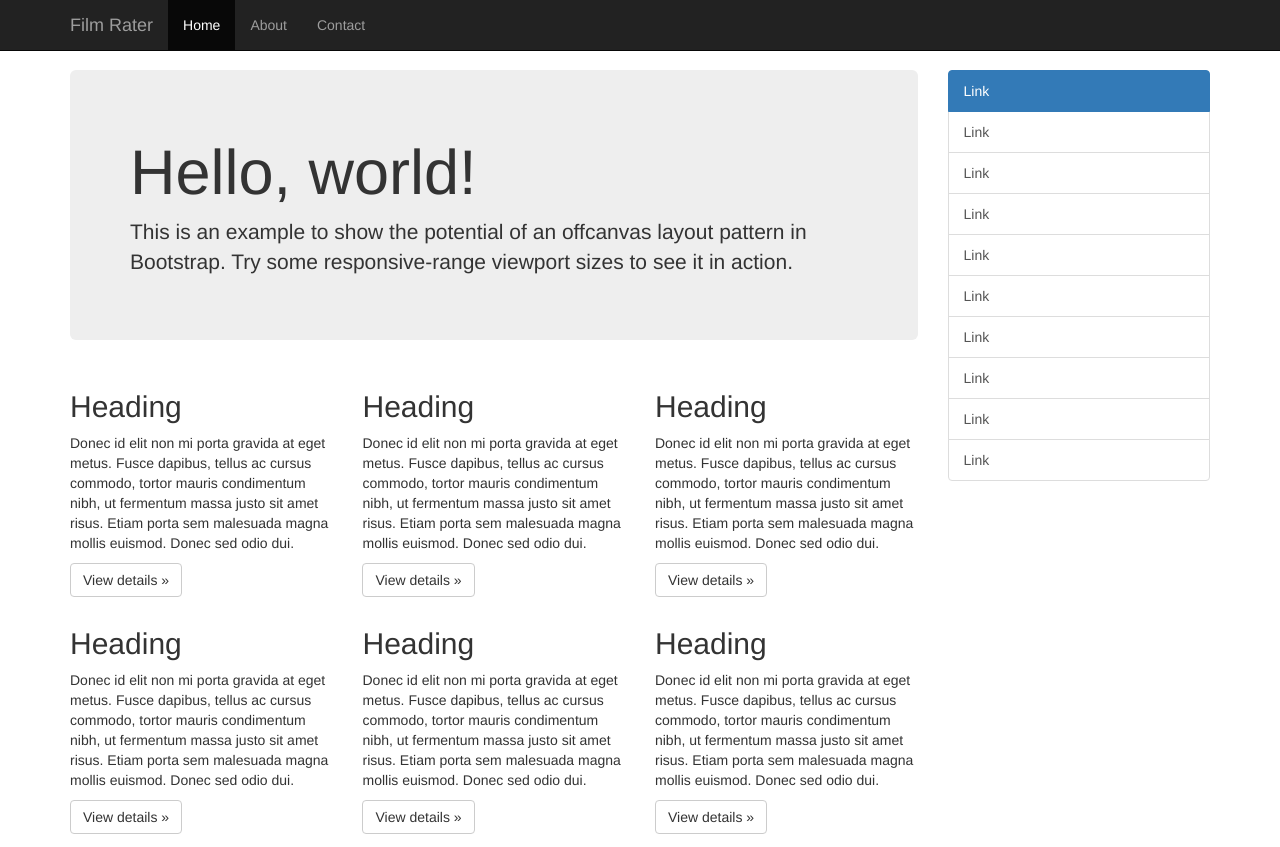
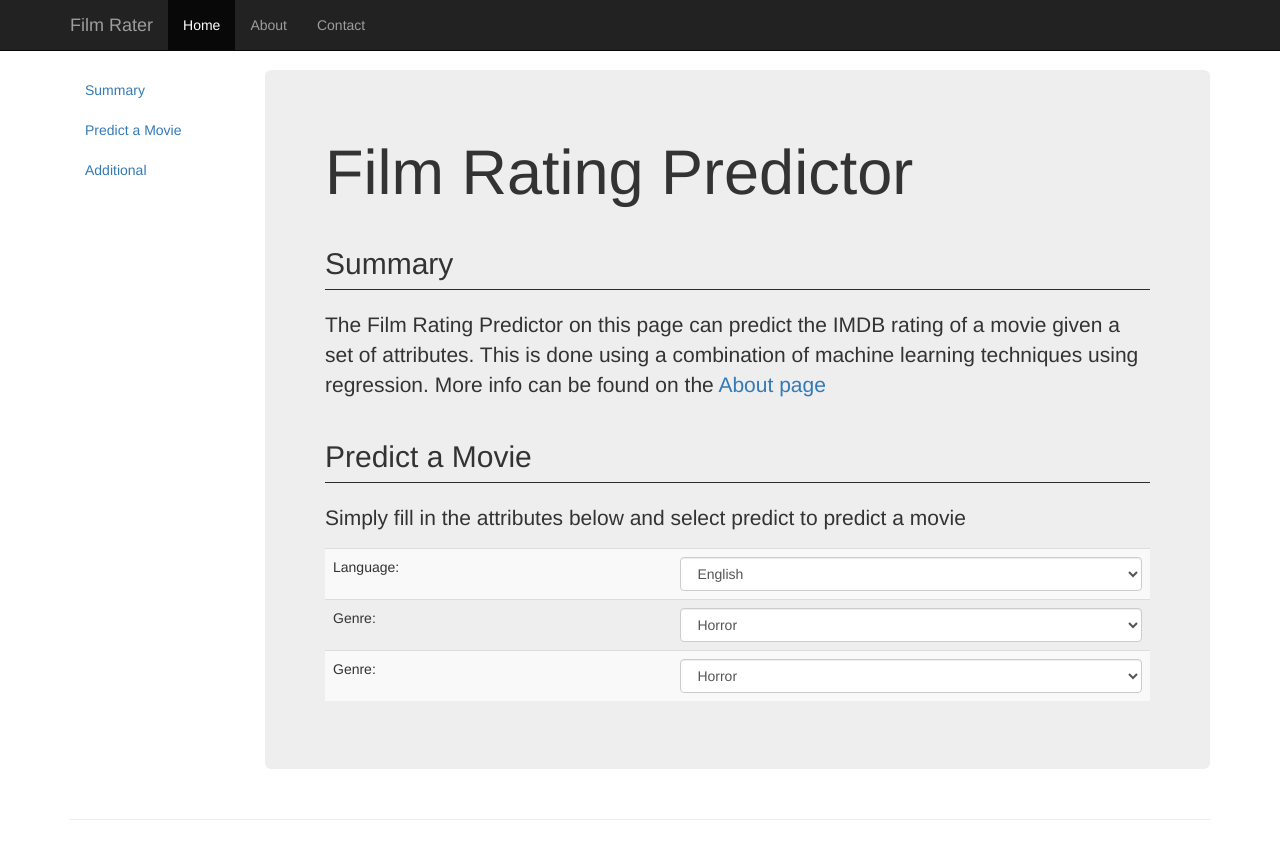
Before and after one commit to nwparker/FilmRaterWebsite, a plain HTML site: page index.html in a window 1280 px wide. Shown: the top 847 px of the page. Drawn offline with nearby package versions, Linux system fonts and the light colour scheme.

Commit message:
Added more basic layout

```diff
--- a/css/styles.css
+++ b/css/styles.css
@@ -12,6 +12,12 @@ body {
 footer {
   padding: 30px 0;
 }
+h2 {
+  padding-bottom:9px;
+  margin:40px 0 20px;
+  border-bottom:1px solid #2C2C2E;
+}
+
 
 /*
  * Off Canvas
@@ -25,35 +31,4 @@ footer {
             transition: all .25s ease-out;
   }
 
-  .row-offcanvas-right {
-    right: 0;
-  }
-
-  .row-offcanvas-left {
-    left: 0;
-  }
-
-  .row-offcanvas-right
-  .sidebar-offcanvas {
-    right: -50%; /* 6 columns */
-  }
-
-  .row-offcanvas-left
-  .sidebar-offcanvas {
-    left: -50%; /* 6 columns */
-  }
-
-  .row-offcanvas-right.active {
-    right: 50%; /* 6 columns */
-  }
-
-  .row-offcanvas-left.active {
-    left: 50%; /* 6 columns */
-  }
-
-  .sidebar-offcanvas {
-    position: absolute;
-    top: 0;
-    width: 50%; /* 6 columns */
-  }
 }
--- a/index.html
+++ b/index.html
@@ -9,7 +9,7 @@
     <meta name="author" content="">
     <link rel="icon" href="../../favicon.ico">
 
-    <title>Off Canvas Template for Bootstrap</title>
+    <title>Film Rating Predictor</title>
 
     <!-- Bootstrap core CSS -->
     <link href="css/bootstrap.min.css" rel="stylesheet">
@@ -50,62 +50,74 @@
 
       <div class="row row-offcanvas row-offcanvas-right">
 
-        <div class="col-xs-12 col-sm-9">
+        <div class="col-xs-4 col-sm-2" id="sidebar" role="complementary">
+          <nav class="bs-docs-sidebar hidden-print hidden-xs hidden-sm">
+            <ul class="nav bs-docs-sidenav">
+              <li>
+                <a href="#overview">Summary</a>
+              </li>
+              <li>
+                <a href="#overview">Predict a Movie</a>
+              </li>
+              <li>
+                <a href="#overview">Additional</a>
+              </li>
+            </ul>
+        </div><!--/.sidebar-offcanvas-->
+
+        <div class="col-xs-14 col-sm-10">
           <p class="pull-right visible-xs">
             <button type="button" class="btn btn-primary btn-xs" data-toggle="offcanvas">Toggle nav</button>
           </p>
           <div class="jumbotron">
-            <h1>Hello, world!</h1>
-            <p>This is an example to show the potential of an offcanvas layout pattern in Bootstrap. Try some responsive-range viewport sizes to see it in action.</p>
+            <h1>Film Rating Predictor</h1>
+            <h2>Summary</h2>
+            <p>The Film Rating Predictor on this page can predict the IMDB rating of a movie given a set of attributes. This is done using a combination of machine learning techniques using regression. More info can be found on the <a href="#about">About page</a>
+            <h2>Predict a Movie</h2>
+            <p>Simply fill in the attributes below and select predict to predict a movie</p>
+            <form class="form-group" action="">
+              <table id="attr_table" class="table table-striped">
+              <tr>
+                <td>
+                  Language:
+                </td>
+                <td>
+                  <select class="form-control" name="Movie Language" id="lang">
+                    <option value="English">English</option>
+                    <option value="Spanish">Spanish</option>
+                  </select>
+                </td>
+              </tr>
+              <tr>
+                <td>
+                  Genre:
+                </td>
+                <td>
+                  <select class="form-control" name="Movie Genere" id="genre">
+                    <option value="Horror">Horror</option>
+                    <option value="Drama">Drama</option>
+                  </select>
+                </td>
+              </tr>
+              <tr>
+                <td>
+                  Genre:
+                </td>
+                <td>
+                  <select class="form-control" name="Movie Genere" id="genre">
+                    <option value="Horror">Horror</option>
+                    <option value="Drama">Drama</option>
+                  </select>
+                </td>
+              </tr>
+
+              </table>
+
+            </form>
           </div>
-          <div class="row">
-            <div class="col-xs-6 col-lg-4">
-              <h2>Heading</h2>
-              <p>Donec id elit non mi porta gravida at eget metus. Fusce dapibus, tellus ac cursus commodo, tortor mauris condimentum nibh, ut fermentum massa justo sit amet risus. Etiam porta sem malesuada magna mollis euismod. Donec sed odio dui. </p>
-              <p><a class="btn btn-default" href="#" role="button">View details &raquo;</a></p>
-            </div><!--/.col-xs-6.col-lg-4-->
-            <div class="col-xs-6 col-lg-4">
-              <h2>Heading</h2>
-              <p>Donec id elit non mi porta gravida at eget metus. Fusce dapibus, tellus ac cursus commodo, tortor mauris condimentum nibh, ut fermentum massa justo sit amet risus. Etiam porta sem malesuada magna mollis euismod. Donec sed odio dui. </p>
-              <p><a class="btn btn-default" href="#" role="button">View details &raquo;</a></p>
-            </div><!--/.col-xs-6.col-lg-4-->
-            <div class="col-xs-6 col-lg-4">
-              <h2>Heading</h2>
-              <p>Donec id elit non mi porta gravida at eget metus. Fusce dapibus, tellus ac cursus commodo, tortor mauris condimentum nibh, ut fermentum massa justo sit amet risus. Etiam porta sem malesuada magna mollis euismod. Donec sed odio dui. </p>
-              <p><a class="btn btn-default" href="#" role="button">View details &raquo;</a></p>
-            </div><!--/.col-xs-6.col-lg-4-->
-            <div class="col-xs-6 col-lg-4">
-              <h2>Heading</h2>
-              <p>Donec id elit non mi porta gravida at eget metus. Fusce dapibus, tellus ac cursus commodo, tortor mauris condimentum nibh, ut fermentum massa justo sit amet risus. Etiam porta sem malesuada magna mollis euismod. Donec sed odio dui. </p>
-              <p><a class="btn btn-default" href="#" role="button">View details &raquo;</a></p>
-            </div><!--/.col-xs-6.col-lg-4-->
-            <div class="col-xs-6 col-lg-4">
-              <h2>Heading</h2>
-              <p>Donec id elit non mi porta gravida at eget metus. Fusce dapibus, tellus ac cursus commodo, tortor mauris condimentum nibh, ut fermentum massa justo sit amet risus. Etiam porta sem malesuada magna mollis euismod. Donec sed odio dui. </p>
-              <p><a class="btn btn-default" href="#" role="button">View details &raquo;</a></p>
-            </div><!--/.col-xs-6.col-lg-4-->
-            <div class="col-xs-6 col-lg-4">
-              <h2>Heading</h2>
-              <p>Donec id elit non mi porta gravida at eget metus. Fusce dapibus, tellus ac cursus commodo, tortor mauris condimentum nibh, ut fermentum massa justo sit amet risus. Etiam porta sem malesuada magna mollis euismod. Donec sed odio dui. </p>
-              <p><a class="btn btn-default" href="#" role="button">View details &raquo;</a></p>
-            </div><!--/.col-xs-6.col-lg-4-->
-          </div><!--/row-->
         </div><!--/.col-xs-12.col-sm-9-->
 
-        <div class="col-xs-6 col-sm-3 sidebar-offcanvas" id="sidebar" role="navigation">
-          <div class="list-group">
-            <a href="#" class="list-group-item active">Link</a>
-            <a href="#" class="list-group-item">Link</a>
-            <a href="#" class="list-group-item">Link</a>
-            <a href="#" class="list-group-item">Link</a>
-            <a href="#" class="list-group-item">Link</a>
-            <a href="#" class="list-group-item">Link</a>
-            <a href="#" class="list-group-item">Link</a>
-            <a href="#" class="list-group-item">Link</a>
-            <a href="#" class="list-group-item">Link</a>
-            <a href="#" class="list-group-item">Link</a>
-          </div>
-        </div><!--/.sidebar-offcanvas-->
+
       </div><!--/row-->
 
       <hr>
```
